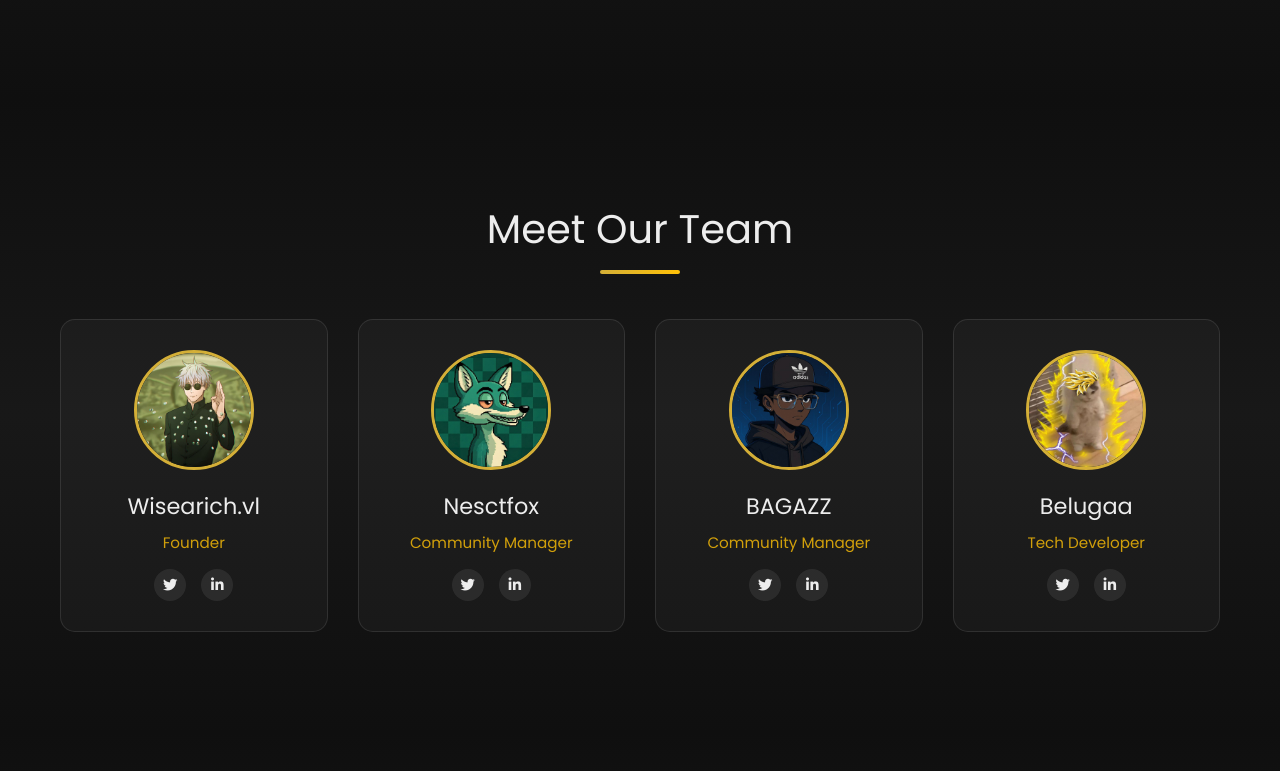
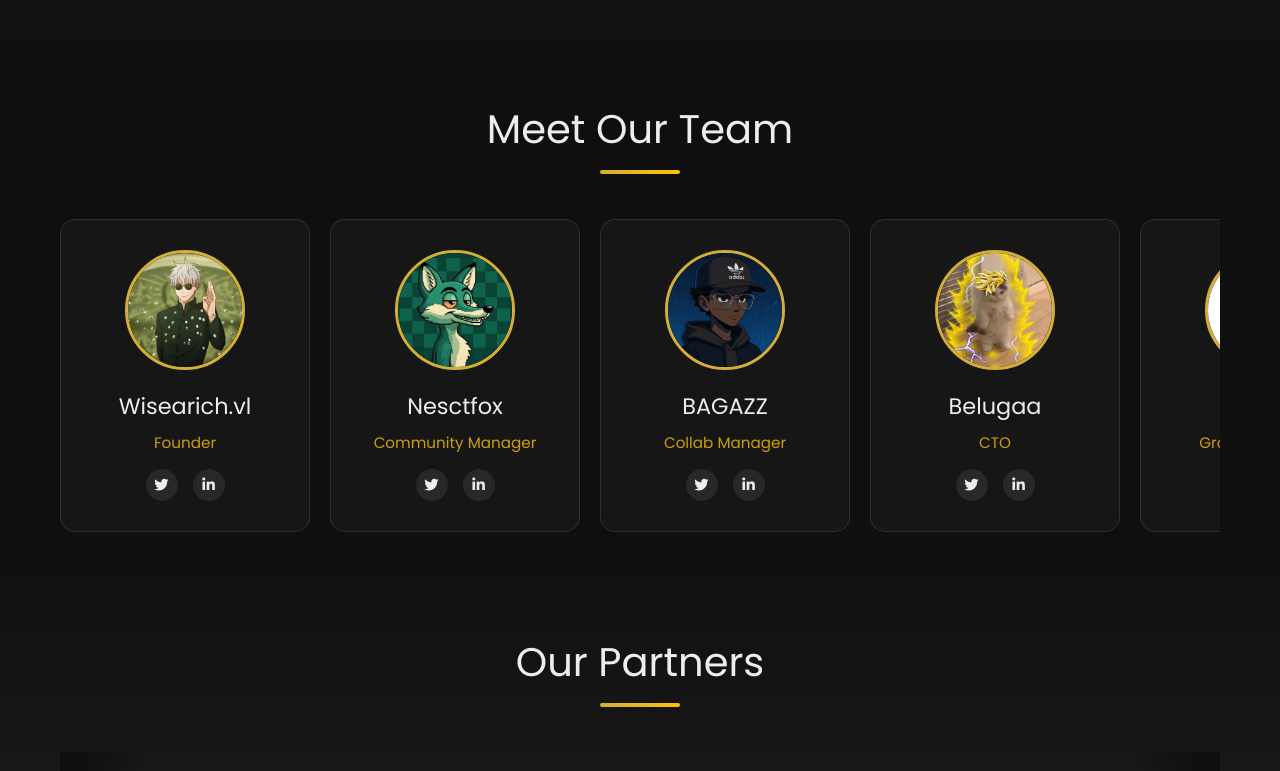
Before and after one commit to Blockhood/blockhood, a Next.js app: page / in a window 1280 px wide. Shown: the part 1409-2180 px from the top of the page. Built offline with nearby package versions, Linux system fonts and the light colour scheme; no server answers.

Commit message:
add: social media teams (x/twitter)

```diff
--- a/app/globals.css
+++ b/app/globals.css
@@ -411,25 +411,23 @@ nav {
 }
 
 /* Our Team Section Styles */
-.team-section {
-  padding: 100px 0;
-  position: relative;
-  background: linear-gradient(
-    180deg,
-    var(--darker) 0%,
-    var(--dark) 50%,
-    var(--darker) 100%
-  );
-}
-
 .team-grid {
-  display: grid;
-  grid-template-columns: repeat(auto-fit, minmax(250px, 1fr));
-  gap: 30px;
+  display: flex; /* Ubah dari grid ke flex untuk scroll horizontal */
+  gap: 20px; /* Tetap sama: jarak antar card */
   margin-top: 60px;
+  overflow-x: auto; /* Aktifkan scroll horizontal */
+  scroll-behavior: smooth; /* Scroll smooth */
+  -ms-overflow-style: none; /* IE & Edge lama */
+  scrollbar-width: none; /* Firefox */
+}
+
+.team-grid::-webkit-scrollbar {
+  display: none; /* Chrome, Safari */
 }
 
 .team-member-card {
+  flex: 0 0 auto; /* Supaya ukuran card tetap */
+  width: 250px; /* Atur lebar card sama dengan grid sebelumnya */
   background-color: rgba(255, 255, 255, 0.03);
   border-radius: 15px;
   padding: 30px;
--- a/components/footer.tsx
+++ b/components/footer.tsx
@@ -17,7 +17,11 @@ export default function Footer() {
           Building a better Web3 future, together.
         </p>
         <div className="social-links">
-          <a href="#" className="social-link" aria-label="Twitter">
+          <a
+            href="https://x.com/blockhoodid"
+            className="social-link"
+            aria-label="Twitter"
+          >
             <i className="fab fa-twitter"></i>
           </a>
           <a
--- a/components/header.tsx
+++ b/components/header.tsx
@@ -152,7 +152,7 @@ export default function Header() {
               ) : (
                 <button
                   onClick={() => setShowAuthDialog(true)}
-                  className="cta-button cta-secondary flex items-center gap-2 px-4 py-2 rounded-lg transition-all hover:shadow-lg hover:-translate-y-0.5"
+                  className="flex items-center gap-2 rounded-xl text-[1rem] font-medium transition-all duration-300 px-5 py-2.5 md:inline-flex md:border md:border-white md:bg-transparent md:text-white md:hover:bg-white md:hover:text-black md:hover:-translate-y-0.5 md:hover:shadow-lg"
                 >
                   <span className="hidden md:inline">Join Us</span>
                   <span className="md:hidden inline">
--- a/components/team.tsx
+++ b/components/team.tsx
@@ -18,7 +18,7 @@ export default function Team() {
             <p>Founder</p>
             <div className="team-member-socials">
               <a
-                href="#"
+                href="https://x.com/RichlyWise"
                 target="_blank"
                 rel="noopener noreferrer"
                 className="team-social-link"
@@ -27,7 +27,7 @@ export default function Team() {
                 <i className="fab fa-twitter"></i>
               </a>
               <a
-                href="#"
+                href="https://linktr.ee/wisearich_"
                 target="_blank"
                 rel="noopener noreferrer"
                 className="team-social-link"
@@ -49,7 +49,7 @@ export default function Team() {
             <p>Community Manager</p>
             <div className="team-member-socials">
               <a
-                href="#"
+                href="https://x.com/nestcfox"
                 target="_blank"
                 rel="noopener noreferrer"
                 className="team-social-link"
@@ -77,10 +77,10 @@ export default function Team() {
               height={120}
             />
             <h3>BAGAZZ</h3>
-            <p>Community Manager</p>
+            <p>Collab Manager</p>
             <div className="team-member-socials">
               <a
-                href="#"
+                href="https://x.com/0xLamboe"
                 target="_blank"
                 rel="noopener noreferrer"
                 className="team-social-link"
@@ -108,10 +108,72 @@ export default function Team() {
               height={120}
             />
             <h3>Belugaa</h3>
+            <p>CTO</p>
+            <div className="team-member-socials">
+              <a
+                href="https://x.com/YourJungler"
+                target="_blank"
+                rel="noopener noreferrer"
+                className="team-social-link"
+                aria-label="Twitter"
+              >
+                <i className="fab fa-twitter"></i>
+              </a>
+              <a
+                href="#"
+                target="_blank"
+                rel="noopener noreferrer"
+                className="team-social-link"
+                aria-label="LinkedIn"
+              >
+                <i className="fab fa-linkedin-in"></i>
+              </a>
+            </div>
+          </div>
+          <div className="team-member-card reveal">
+            <Image
+              src="/images/gebeonchain.jpeg"
+              alt="Belugaa"
+              className="team-member-img"
+              width={120}
+              height={120}
+            />
+            <h3>Gebe</h3>
+            <p>Graphic Designer</p>
+            <div className="team-member-socials">
+              <a
+                href="https://x.com/gebeonchain"
+                target="_blank"
+                rel="noopener noreferrer"
+                className="team-social-link"
+                aria-label="Twitter"
+              >
+                <i className="fab fa-twitter"></i>
+              </a>
+              <a
+                href="#"
+                target="_blank"
+                rel="noopener noreferrer"
+                className="team-social-link"
+                aria-label="LinkedIn"
+              >
+                <i className="fab fa-linkedin-in"></i>
+              </a>
+            </div>
+          </div>
+          <div className="team-member-card reveal">
+            <Image
+              src="/images/Vandebenn.jpeg"
+              alt="Belugaa"
+              className="team-member-img"
+              width={120}
+              height={120}
+            />
+            <h3>VanDeBenn</h3>
             <p>Tech Developer</p>
             <div className="team-member-socials">
               <a
-                href="#"
+                href="https://x.com/VanDeBenn"
                 target="_blank"
                 rel="noopener noreferrer"
                 className="team-social-link"
```
Also changed, not shown: public/images/Vandebenn.jpeg (added), public/images/gebeonchain.jpeg (added).
